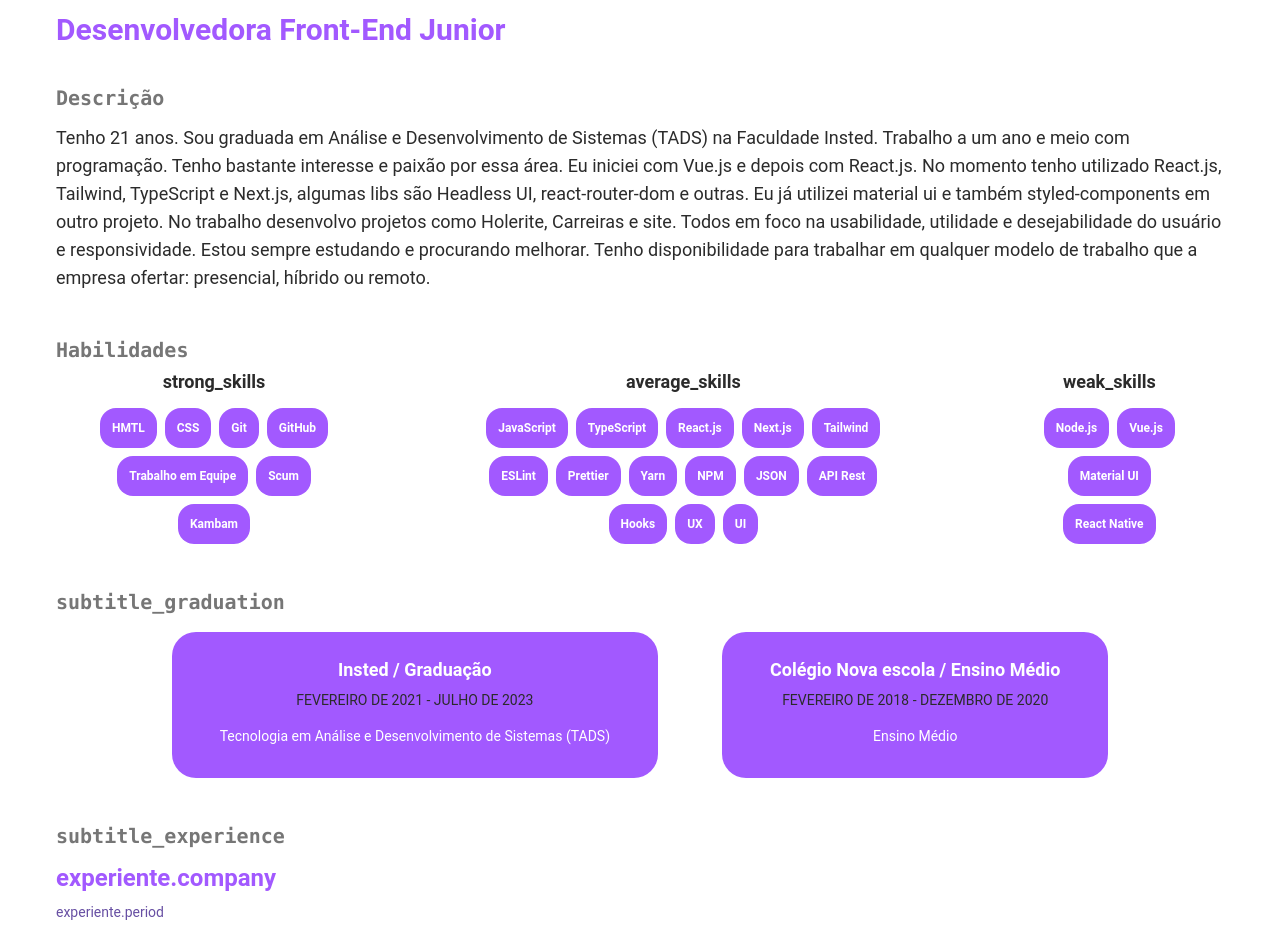
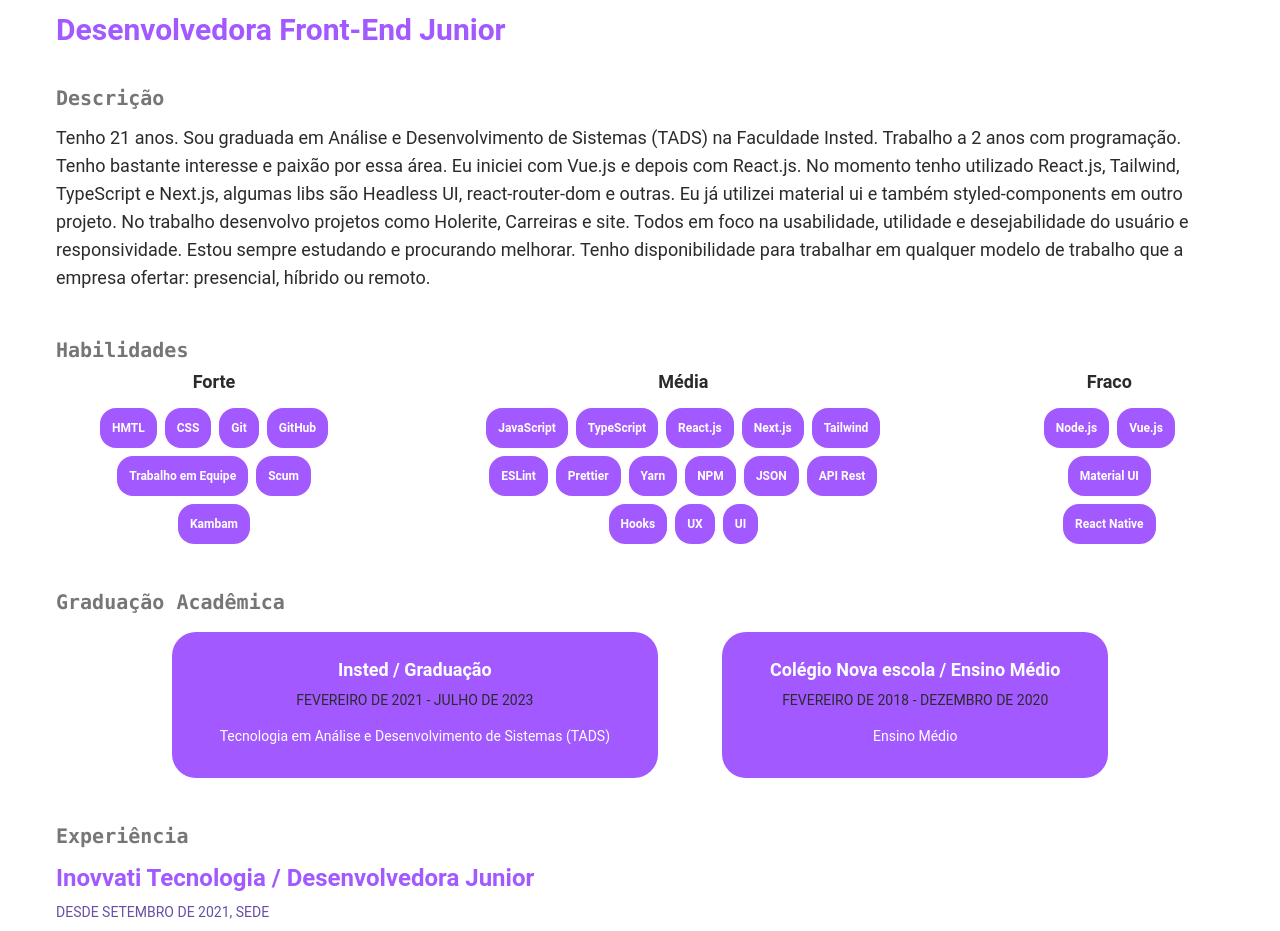
Before and after one commit to bamarcheti/my-resume, a React (Create React App) app: page / in a window 1280 px wide. Shown: the part 220-1151 px from the top of the page. Built offline with nearby package versions, Linux system fonts and the light colour scheme.

Commit message:
feat: Traduzindo página Sobre

```diff
--- a/src/i18n.ts
+++ b/src/i18n.ts
@@ -15,6 +15,22 @@ i18n.use(initReactI18next).init({
         nav_about: 'Sobre',
         nav_projects: 'Projetos',
         info: 'Brasileira, Solteira, 21 Anos',
+        responsibility: 'Desenvolvedora Front-end Junior',
+        subtitle_description: 'Descrição',
+        description:
+          'Tenho 21 anos. Sou graduada em Análise e Desenvolvimento de Sistemas (TADS) na Faculdade Insted. Trabalho a 2 anos com programação. Tenho bastante interesse e paixão por essa área. Eu iniciei com Vue.js e depois com React.js. No momento tenho utilizado React.js, Tailwind, TypeScript e Next.js, algumas libs são Headless UI, react-router-dom e outras. Eu já utilizei material ui e também styled-components em outro projeto. No trabalho desenvolvo projetos como Holerite, Carreiras e site. Todos em foco na usabilidade, utilidade e desejabilidade do usuário e responsividade. Estou sempre estudando e procurando melhorar. Tenho disponibilidade para trabalhar em qualquer modelo de trabalho que a empresa ofertar: presencial, híbrido ou remoto.',
+        subtitle_skills: 'Habilidades',
+        strong_skills: 'Forte',
+        html: 'HMTL',
+        average_skills: 'Média',
+        weak_skills: 'Fraco',
+        subtitle_graduation: 'Graduação Acadêmica',
+        subtitle_experience: 'Experiência',
+        experiente: {
+          company: 'Inovvati Tecnologia / Desenvolvedora Junior',
+          period: 'DESDE SETEMBRO DE 2021, SEDE'
+        },
+        subtitle_qualifications: 'Qualificações Extras',
         footer: 'Todos os direitos reservados'
       }
     },
--- a/src/modules/About/components/Description.tsx
+++ b/src/modules/About/components/Description.tsx
@@ -1,22 +1,17 @@
+import { useTranslation } from 'react-i18next';
 import Subtitle from '../../../components/Subtitle';
 
 const Description = () => {
+  const { t } = useTranslation();
+
   return (
     <div className="flex flex-col">
       <div className="flex flex-col justify-between items-start">
-        <Subtitle subtitle="Descrição" />
+        <Subtitle subtitle={t('subtitle_description')} />
       </div>
       <div className="flex flex-col gap-10 pt-0 lg:pt-2">
         <p className="font-normal text-default dark:text-white text-base lg:text-lg text-left">
-          Tenho 21 anos. Sou graduada em Análise e Desenvolvimento de Sistemas (TADS) na Faculdade
-          Insted. Trabalho a um ano e meio com programação. Tenho bastante interesse e paixão por
-          essa área. Eu iniciei com Vue.js e depois com React.js. No momento tenho utilizado
-          React.js, Tailwind, TypeScript e Next.js, algumas libs são Headless UI, react-router-dom e
-          outras. Eu já utilizei material ui e também styled-components em outro projeto. No
-          trabalho desenvolvo projetos como Holerite, Carreiras e site. Todos em foco na
-          usabilidade, utilidade e desejabilidade do usuário e responsividade. Estou sempre
-          estudando e procurando melhorar. Tenho disponibilidade para trabalhar em qualquer modelo
-          de trabalho que a empresa ofertar: presencial, híbrido ou remoto.
+          {t('description')}
         </p>
       </div>
     </div>
--- a/src/modules/About/components/Header.tsx
+++ b/src/modules/About/components/Header.tsx
@@ -1,4 +1,4 @@
-import { useTranslation } from 'react-i18next';
+import { useTranslation, withTranslation } from 'react-i18next';
 import Title from '../../../components/Title';
 import Links from './Links';
 
@@ -16,10 +16,10 @@ const Header = () => {
         <Links />
       </div>
       <p className="font-semibold text-3xl capitalize text-secondary transition ease-in-out hover:translate-x-4 hover:scale-105">
-        Desenvolvedora Front-end Junior
+        {t('responsibility')}
       </p>
     </div>
   );
 };
 
-export default Header;
+export default withTranslation()(Header);
```
